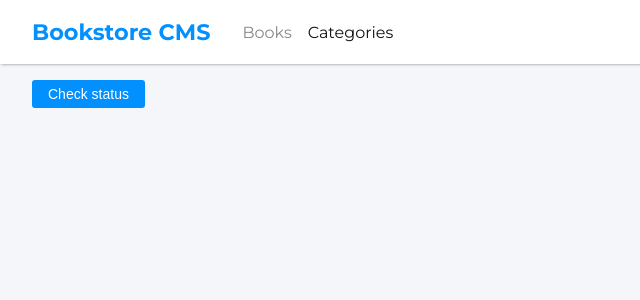
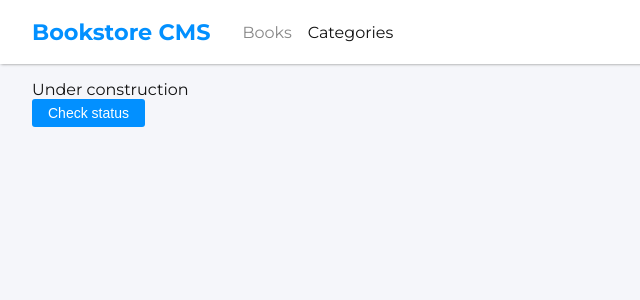
Before and after one commit to oyhpnayiaw-as-micronaut/bookstore, a React (Create React App) app: page /categories in a window 1280 px wide. Both pictures are taken after a click on the button "Check status". Shown: the top 300 px of the page, without its empty margins (0-640 px from the left). Built offline with nearby package versions, Linux system fonts and the light colour scheme.

Commit message:
Dispatch action for category page

```diff
--- a/src/components/categories/Categories.js
+++ b/src/components/categories/Categories.js
@@ -1,11 +1,24 @@
 import React from 'react';
+import { useDispatch, useSelector } from 'react-redux';
+import {
+  selectCategorystatus,
+  statusChecked,
+} from 'src/redux/categories/categoriesSlice';
 
 import Button from '../shared/Button';
 
 function Categories() {
+  const dispatch = useDispatch();
+  const status = useSelector(selectCategorystatus);
+
+  const handleClick = () => {
+    dispatch(statusChecked());
+  };
+
   return (
     <div>
-      <Button>Check status</Button>
+      {status && <p>{status}</p>}
+      <Button onClick={handleClick}>Check status</Button>
     </div>
   );
 }
--- a/src/redux/categories/categoriesSlice.js
+++ b/src/redux/categories/categoriesSlice.js
@@ -2,14 +2,15 @@ import { createSlice } from '@reduxjs/toolkit';
 
 const initialState = {
   list: [],
-  status: '',
+  status: null,
 };
 
 const slice = createSlice({
   name: 'categories',
   initialState,
   reducers: {
-    checkStatus: (state) => {
+    statusChecked: (state) => {
+      console.log('checkStatus');
       state.status = 'Under construction';
     },
   },
@@ -18,3 +19,5 @@ const slice = createSlice({
 export const { statusChecked } = slice.actions;
 
 export default slice.reducer;
+
+export const selectCategorystatus = (state) => state.categories.status;
```
